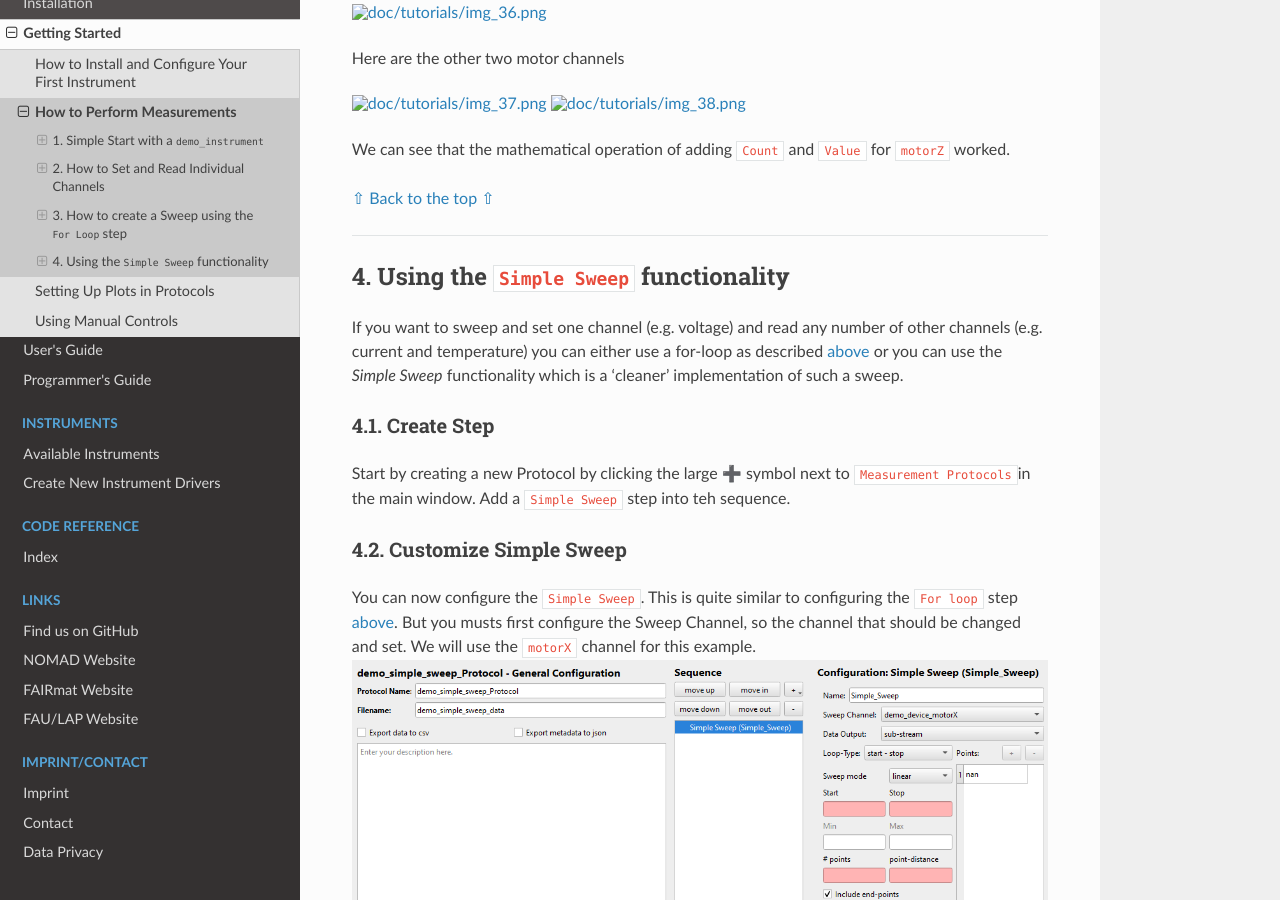
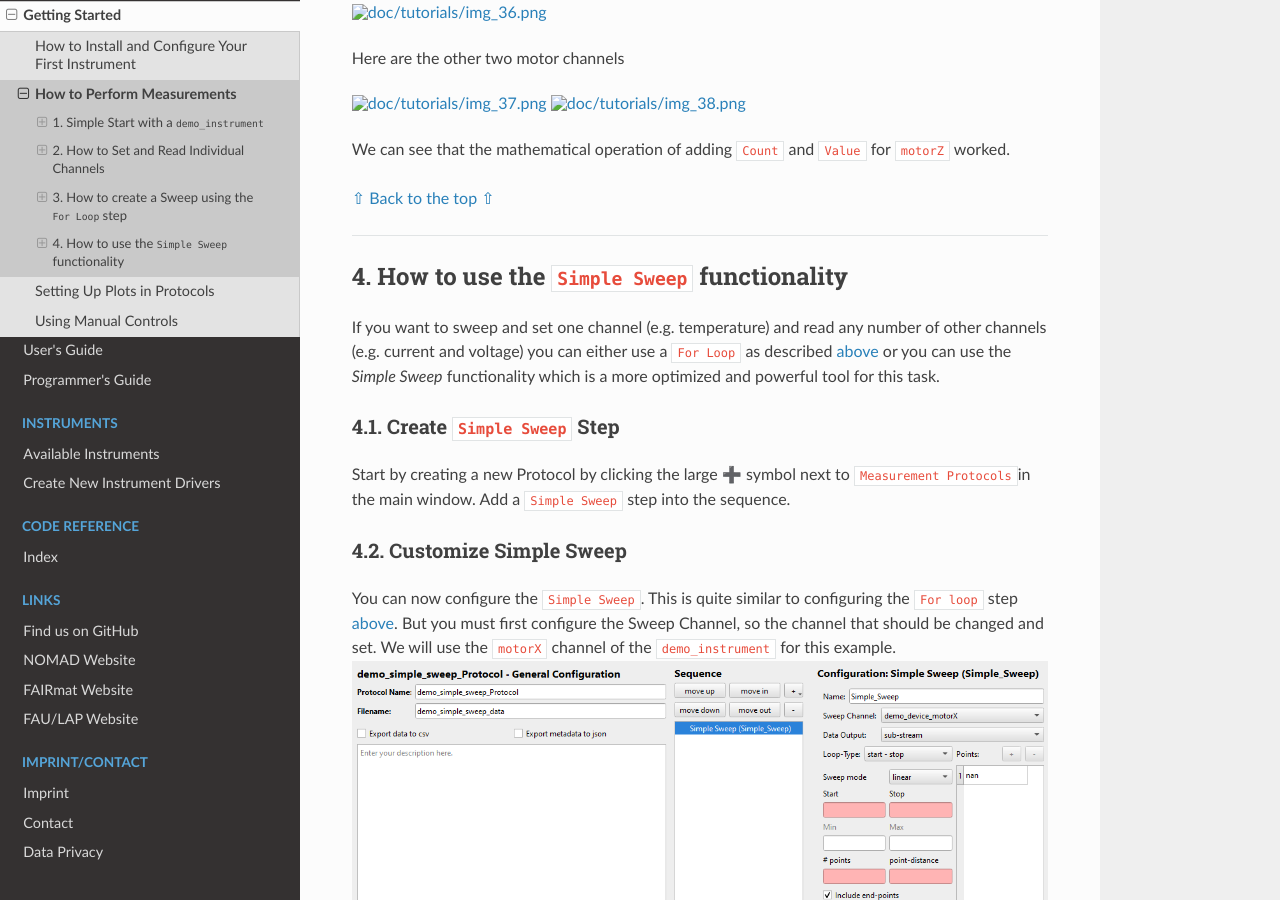
Before and after one commit to FAU-LAP/NOMAD-CAMELS, a Sphinx documentation site: the page built from docs/source/doc/tutorials/quick_start_protocols.md, in a window 1280 px wide and 900 px high, scrolled down 10637 px. Built offline with Sphinx 7.4.7 and the Read the Docs theme 2.0.0, drawn with Linux system fonts in a browser that asks for light colours; pages that are not in the unit, such as notebooks, are missing from menus.

Commit message:
updated getting started guides

```diff
--- a/docs/source/doc/tutorials/quick_start_protocols.md
+++ b/docs/source/doc/tutorials/quick_start_protocols.md
@@ -182,13 +182,14 @@ We can see that the mathematical operation of adding `Count` and `Value` for `mo
 
 ---
 
-## 4. Using the `Simple Sweep` functionality
-If you want to sweep and set one channel (e.g. voltage) and read any number of other channels (e.g. current and temperature) you can either use a for-loop as described [above](sweeping-using-a-for-loop-step) or you can use the _Simple Sweep_ functionality which is a 'cleaner' implementation of such a sweep.
+## 4. How to use the `Simple Sweep` functionality
+If you want to sweep and set one channel (e.g. temperature) and read any number of other channels (e.g. current and voltage) you can either use a `For Loop` as described [above](sweeping-using-a-for-loop-step) or you can use the _Simple Sweep_ functionality which is a more optimized and powerful tool for
+this task.
 
-### 4.1. Create Step
-Start by creating a new Protocol by clicking the large ➕ symbol next to `Measurement Protocols`in the main window. Add a `Simple Sweep` step into teh sequence.
+### 4.1. Create `Simple Sweep` Step
+Start by creating a new Protocol by clicking the large ➕ symbol next to `Measurement Protocols`in the main window. Add a `Simple Sweep` step into the sequence.
 ### 4.2. Customize Simple Sweep
-You can now configure the `Simple Sweep`. This is quite similar to configuring the `For loop` step [above](sweeping-using-a-for-loop-step). But you musts first configure the Sweep Channel, so the channel that should be changed and set. We will use the `motorX` channel for this example.
+You can now configure the `Simple Sweep`. This is quite similar to configuring the `For loop` step [above](sweeping-using-a-for-loop-step). But you must first configure the Sweep Channel, so the channel that should be changed and set. We will use the `motorX` channel of the `demo_instrument` for this example.
 ![img_39.png](images/img_39.png)\
 `Data Output` configures in which Bluesky stream the sweep is run. `sub-stream` should be fine for most cases.\
 Select the `Loop-Type` and `Sweep mode` you want.
```
